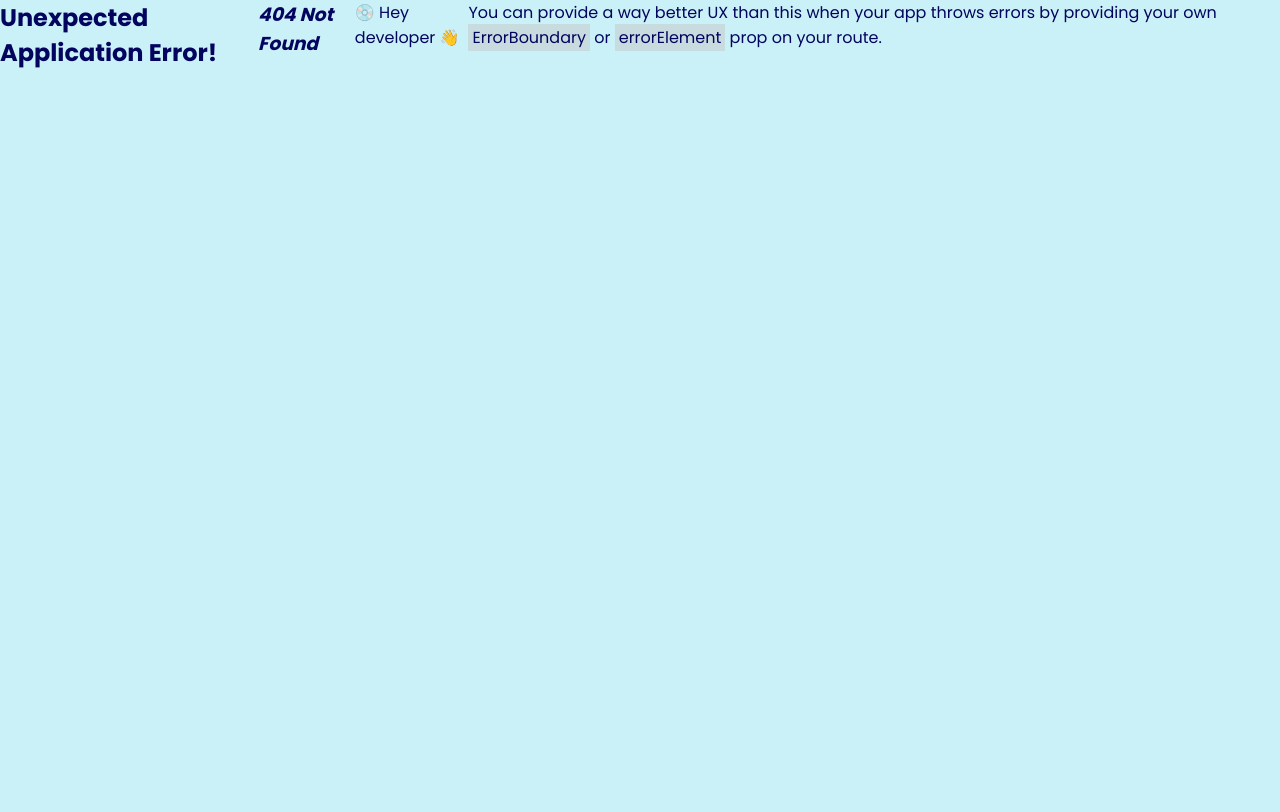
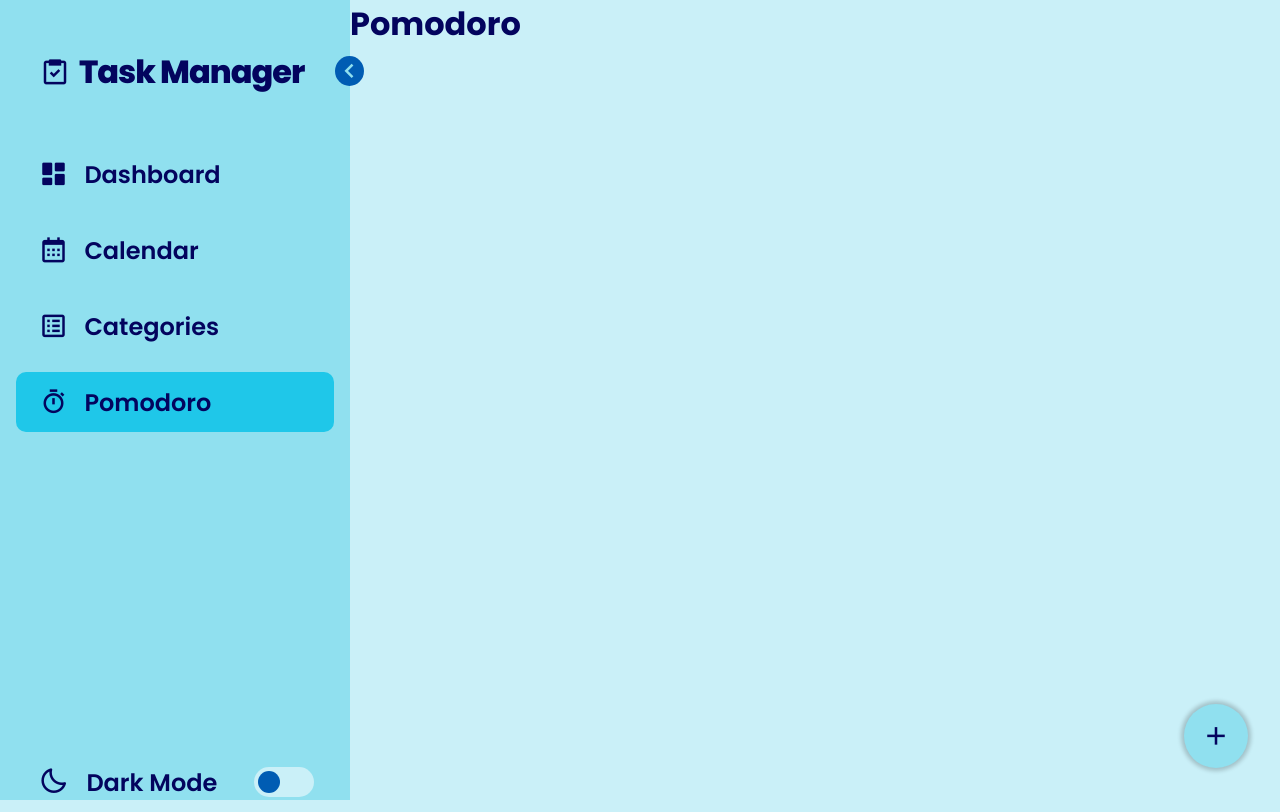
Before and after one commit to WaltsonZh/Organask, a React (Vite) app: page /pomodoro in a window 1280 px wide. Before the commit this address had no page. Built offline with nearby package versions, Linux system fonts and the light colour scheme.

Commit message:
tentitive side bar, AddTask button functions

```diff
--- a/src/App.jsx
+++ b/src/App.jsx
@@ -4,6 +4,7 @@ import Layout from './layouts/Layout'
 import Calendar from './pages/Calendar'
 import Dashboard from './pages/Dashboard'
 import Categories from './pages/Categories'
+import Pomodoro from './pages/Pomodoro'
 import AddTask from './pages/AddTask'
 
 export default function App() {
@@ -13,6 +14,7 @@ export default function App() {
         <Route index element={<Dashboard />} />
         <Route path='calendar' element={<Calendar />} />
         <Route path='categories' element={<Categories />} />
+        <Route path='pomodoro' element={<Pomodoro />} />
         <Route path='addtask' element={<AddTask />} />
       </Route>
     )
--- a/src/components/Sidebar.jsx
+++ b/src/components/Sidebar.jsx
@@ -34,6 +34,10 @@ export default function Sidebar() {
           <i className='bx bx-spreadsheet'></i>
           <span>Categories</span>
         </NavLink>
+        <NavLink to='pomodoro' className={({ isActive }) => (isActive ? 'current--page Sidebar--label' : 'Sidebar--label')}>
+          <i className='bx bx-stopwatch'></i>
+          <span>Pomodoro</span>
+        </NavLink>
         <div className='Sidebar--mode Sidebar--label' onClick={toggleMode}>
           <div className='mode--icon'>
             <i className='bx bx-moon'></i>
--- a/src/index.css
+++ b/src/index.css
@@ -36,6 +36,10 @@ body.Dark {
 
 .bx {
   font-size: 30px;
+}
+
+.remove {
+  display: none;
 }
 
 .Sidebar {
@@ -195,15 +199,15 @@ body.Dark .switch::before {
   bottom: 2em;
   width: 4em;
   height: 4em;
-  background: var(--highlight-color);
-  color: var(--primary-color);
+  background: var(--primary-color-light);
   display: flex;
   justify-content: center;
   align-items: center;
   text-decoration: none;
   border-radius: 50%;
+  box-shadow: 0 0px 4px 3px rgba(0, 0, 0, 0.2);
 }
 
-.remove {
-  opacity: 0;
+.AddTask--btn:hover {
+  background: var(--highlight-color);
 }
--- a/src/layouts/Layout.jsx
+++ b/src/layouts/Layout.jsx
@@ -7,7 +7,7 @@ export default function Layout() {
     <>
       <Sidebar />
       <Outlet />
-      <NavLink to='addtask' className='AddTask--btn'>
+      <NavLink to='addtask' className={({isActive}) => (isActive ? 'remove' : 'AddTask--btn')}>
         <i className='bx bx-plus'></i>
       </NavLink>
     </>
--- /dev/null
+++ b/src/pages/Pomodoro.jsx
@@ -0,0 +1,9 @@
+import React from 'react'
+
+export default function Pomodoro() {
+  return (
+    <div>
+      <h1>Pomodoro</h1>
+    </div>
+  )
+}
```
